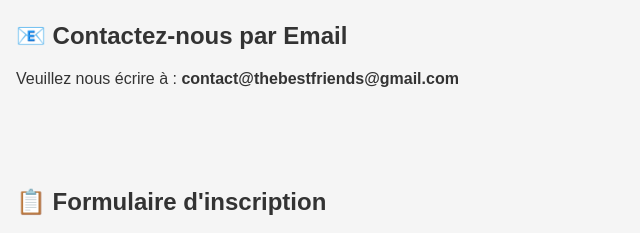
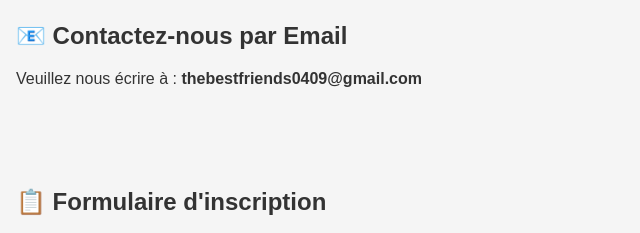
Before and after one commit to thebestfriendscompany/the-best-friends-web-site, a plain HTML site: page index.html in a window 1280 px wide. Shown: the part 1394-1627 px from the top of the page, 124-764 px from the left. Drawn offline with Linux system fonts and the light colour scheme.

Commit message:
Mise à jour adresse mail

```diff
--- a/index.html
+++ b/index.html
@@ -141,7 +141,7 @@
 
   <section class="section">
   <h2>📧 Contactez-nous par Email</h2>
-  <p>Veuillez nous écrire à : <strong>contact@thebestfriends@gmail.com</strong></p>
+  <p>Veuillez nous écrire à : <strong>thebestfriends0409@gmail.com</strong></p>
   </section>
 
   <section class="section" id="formulaire-inscription">
```
